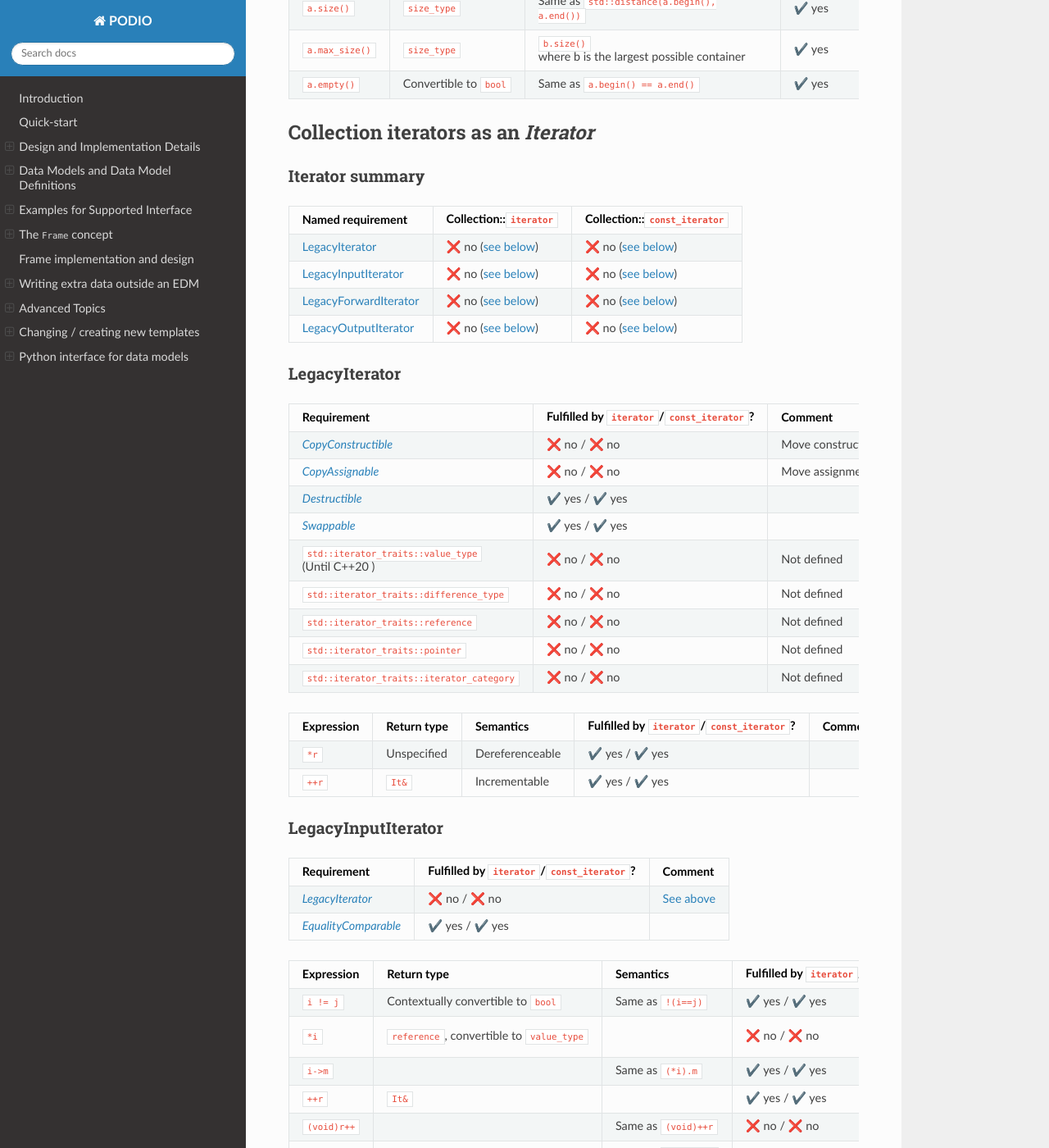
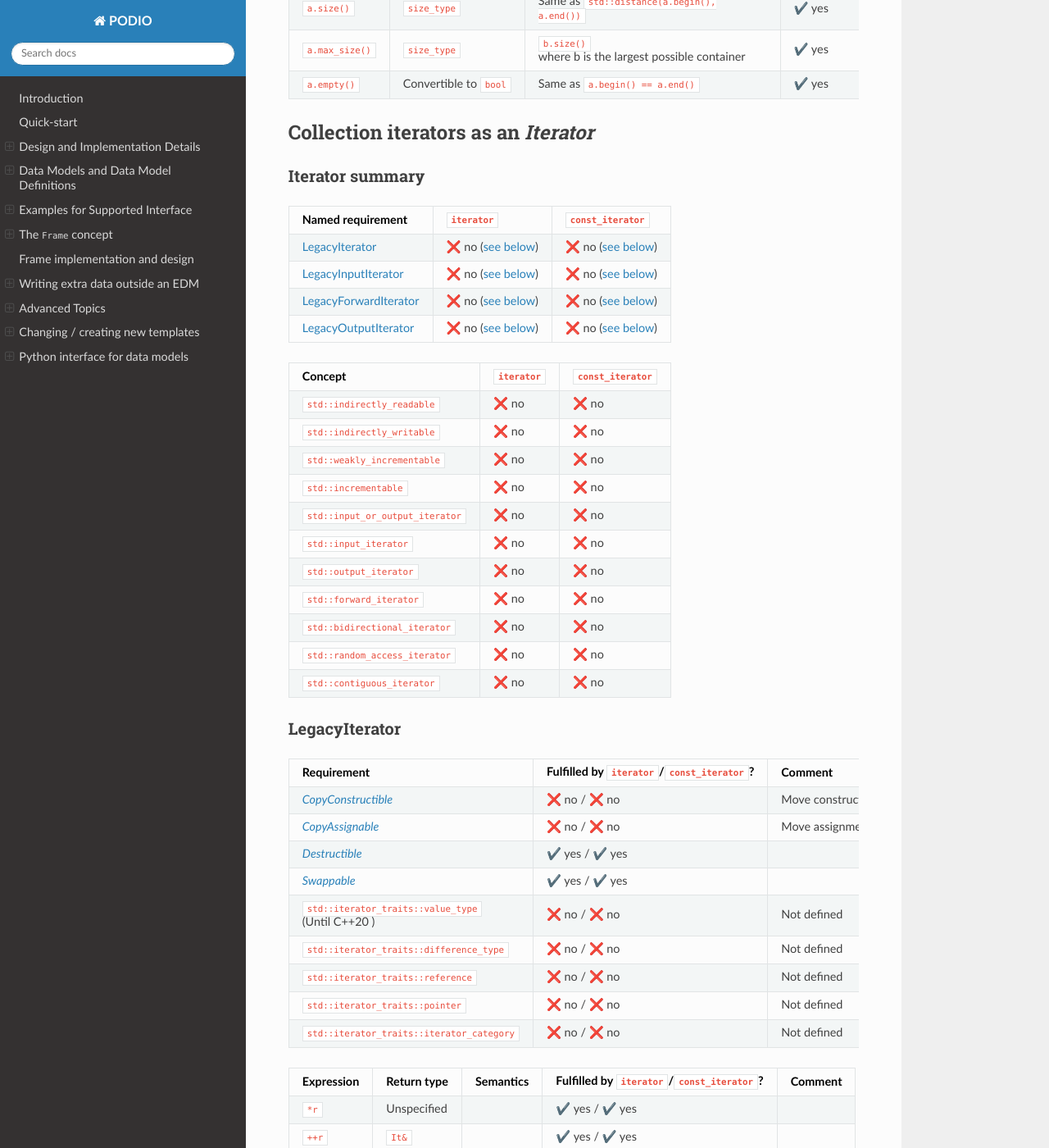
Before and after one commit to AIDASoft/podio, a Sphinx documentation site: the page built from doc/collections_as_container.md, in a window 1280 px wide and 1400 px high, scrolled down 1332 px. Shown: the whole window at 82% size. Built offline with Sphinx 7.4.7 and the Read the Docs theme 2.0.0, drawn with Linux system fonts in a browser that asks for light colours; pages that are not in the unit, such as notebooks, are missing from menus; the version number could not be read and is left out.

Commit message:
add iterator concepts table, move iterator concepts to separate test

```diff
--- a/doc/collections_as_container.md
+++ b/doc/collections_as_container.md
@@ -42,12 +42,26 @@ The PODIO `Collection`s are move-only classes with emphasis on the distinction b
 
 ### Iterator summary
 
-| Named requirement | Collection::`iterator`| Collection::`const_iterator`|
+| Named requirement | `iterator` | `const_iterator` |
 |-------------------|-----------------------|-----------------------------|
 | [LegacyIterator](https://en.cppreference.com/w/cpp/named_req/Iterator) | ❌ no ([see below](#legacyiterator)) | ❌ no ([see below](#legacyiterator)) |
 | [LegacyInputIterator](https://en.cppreference.com/w/cpp/named_req/InputIterator) | ❌ no ([see below](#legacyinputiterator)) | ❌ no ([see below](#legacyinputiterator)) |
 | [LegacyForwardIterator](https://en.cppreference.com/w/cpp/named_req/ForwardIterator) | ❌ no ([see below](#legacyforwarditerator)) | ❌ no ([see below](#legacyforwarditerator)) |
 | [LegacyOutputIterator](https://en.cppreference.com/w/cpp/named_req/OutputIterator) | ❌ no ([see below](#legacyoutputiterator)) | ❌ no ([see below](#legacyoutputiterator)) |
+
+| Concept | `iterator` | `const_iterator` |
+|---------|------------------------|------------------------------|
+| `std::indirectly_readable` | ❌ no | ❌ no |
+| `std::indirectly_writable` | ❌ no | ❌ no |
+| `std::weakly_incrementable` | ❌ no | ❌ no |
+| `std::incrementable` | ❌ no | ❌ no |
+| `std::input_or_output_iterator` | ❌ no | ❌ no |
+| `std::input_iterator` | ❌ no | ❌ no |
+| `std::output_iterator` | ❌ no | ❌ no |
+| `std::forward_iterator` | ❌ no | ❌ no |
+| `std::bidirectional_iterator` | ❌ no | ❌ no |
+| `std::random_access_iterator` | ❌ no | ❌ no |
+| `std::contiguous_iterator` | ❌ no | ❌ no |
 
 ### LegacyIterator
 
@@ -65,8 +79,8 @@ The PODIO `Collection`s are move-only classes with emphasis on the distinction b
 
 | Expression | Return type | Semantics | Fulfilled by `iterator`/`const_iterator`? | Comment |
 |------------|-------------|-----------|-------------------------------------------|---------|
-| `*r` | Unspecified | Dereferenceable | ✔️ yes / ✔️ yes | |
-| `++r` | `It&` | Incrementable | ✔️ yes / ✔️ yes | |
+| `*r` | Unspecified | | ✔️ yes / ✔️ yes | |
+| `++r` | `It&` | | ✔️ yes / ✔️ yes | |
 
 ### LegacyInputIterator
 
```
Also changed, not shown: 1 other file.
